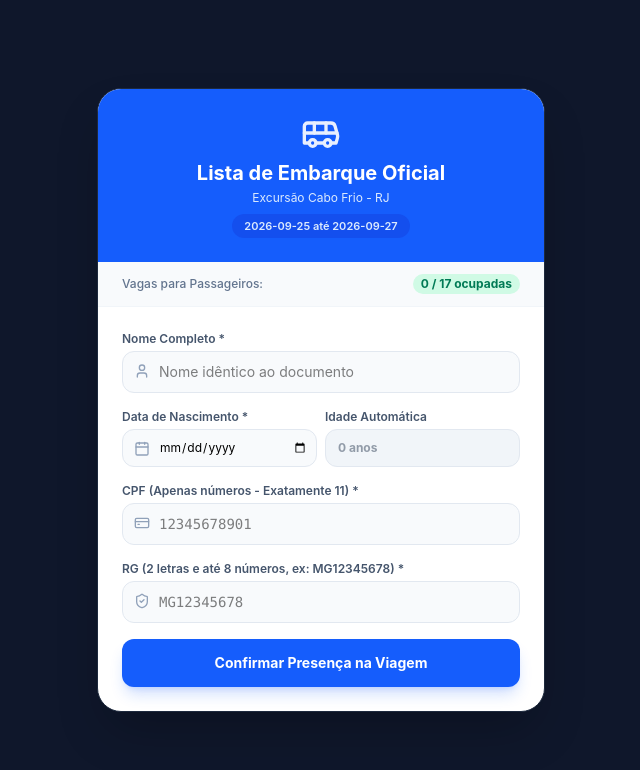
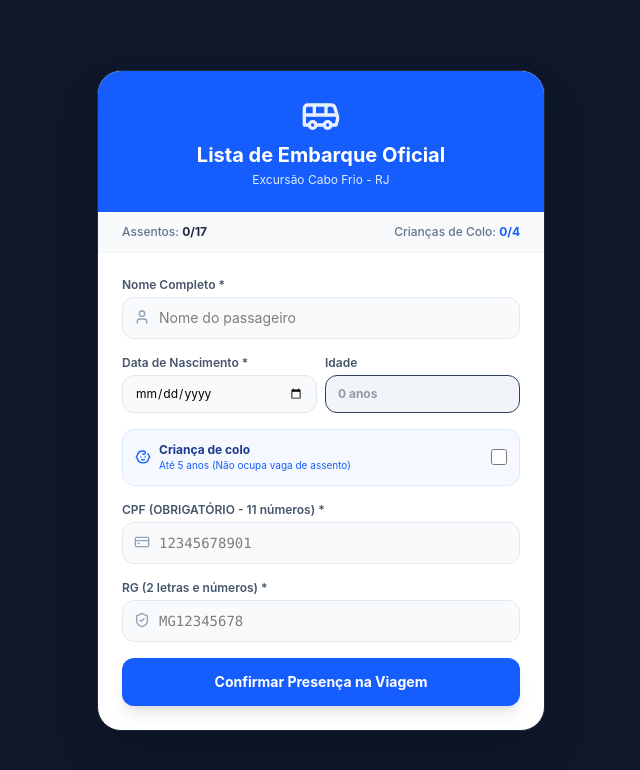
Before and after one commit to matheusnascimento21/Van-app, a React (Vite) app: page /cadastro in a window 1280 px wide. Shown: the top 770 px of the page, without its empty margins (319-959 px from the left). Built offline with nearby package versions, Linux system fonts and the light colour scheme.

Commit message:
Adiciona opcao de crianca de colo, CPF obrigatorio e ajusta ordem do manifesto na impressao

```diff
--- a/src/components/CadastroPassageiro.jsx
+++ b/src/components/CadastroPassageiro.jsx
@@ -1,11 +1,10 @@
 import React, { useState } from 'react';
 import { useParams } from 'react-router-dom';
-import { CheckCircle2, AlertCircle, Bus, User, CreditCard, ShieldCheck, Calendar } from 'lucide-react';
+import { CheckCircle2, AlertCircle, Bus, User, CreditCard, ShieldCheck, Calendar, Baby } from 'lucide-react';
 
 export default function CadastroPassageiro() {
   const { viagemId } = useParams();
 
-  // Recupera dados da viagem
   const [viagem] = useState(() => {
     const salva = localStorage.getItem(`viagem_${viagemId}`);
     return salva ? JSON.parse(salva) : {
@@ -29,16 +28,21 @@ export default function CadastroPassageiro() {
     dataNascimento: '',
     idade: '',
     cpf: '',
-    rg: ''
+    rg: '',
+    isCriancaColo: false
   });
 
   const [sucesso, setSucesso] = useState(false);
   const [erro, setErro] = useState('');
 
+  // Contagem de passageiros com assento e crianças de colo
+  const passageirosAssento = passageiros.filter(p => !p.isCriancaColo);
+  const criancasColo = passageiros.filter(p => p.isCriancaColo);
+
   const limitePassageiros = viagem.limitePassageiros || (viagem.capacidadeTotal ? viagem.capacidadeTotal - 1 : 17);
-  const estaLotado = passageiros.length >= limitePassageiros;
+  const estaLotadoSemColo = passageirosAssento.length >= limitePassageiros;
+  const limiteColoAtingido = criancasColo.length >= 4;
 
-  // Cálculo automático da idade ao mudar a data de nascimento
   const handleDataNascimentoChange = (e) => {
     const dataNasc = e.target.value;
     let idadeCalculada = '';
@@ -57,13 +61,11 @@ export default function CadastroPassageiro() {
     setForm({ ...form, dataNascimento: dataNasc, idade: idadeCalculada });
   };
 
-  // Tratamento e validação do CPF (Apenas Números - Máx 11)
   const handleCpfChange = (e) => {
     const apenasNumeros = e.target.value.replace(/\D/g, '').slice(0, 11);
     setForm({ ...form, cpf: apenasNumeros });
   };
 
-  // Tratamento e validação do RG (2 Letras + Máx 8 Números, ex: MG12345678)
   const handleRgChange = (e) => {
     let valor = e.target.value.toUpperCase();
     const letras = valor.slice(0, 2).replace(/[^A-Z]/g, '');
@@ -75,14 +77,24 @@ export default function CadastroPassageiro() {
     e.preventDefault();
     setErro('');
 
-    if (estaLotado) {
-      setErro(`Esta viagem atingiu a capacidade máxima de ${limitePassageiros} passageiros.`);
+    // Validações
+    if (!form.isCriancaColo && estaLotadoSemColo) {
+      setErro(`Os assentos desta viagem estão lotados (${limitePassageiros} passageiros).`);
       return;
     }
 
-    // Validações Rígidas
+    if (form.isCriancaColo && limiteColoAtingido) {
+      setErro('O limite máximo de 4 crianças de colo para este veículo foi atingido.');
+      return;
+    }
+
+    if (form.isCriancaColo && (form.idade > 5 || form.idade === '')) {
+      setErro('A opção de criança de colo é válida apenas para crianças de até 5 anos.');
+      return;
+    }
+
     if (form.cpf.length !== 11) {
-      setErro('O CPF deve ter exatamente 11 números.');
+      setErro('O CPF é OBRIGATÓRIO e deve conter exatamente 11 números.');
       return;
     }
 
@@ -92,12 +104,7 @@ export default function CadastroPassageiro() {
       return;
     }
 
-    if (!form.dataNascimento) {
-      setErro('Informe a data de nascimento.');
-      return;
-    }
-
-    const assentoDesignado = passageiros.length + 1;
+    const assentoDesignado = form.isCriancaColo ? 'Colo' : passageirosAssento.length + 1;
 
     const novoPassageiro = {
       id: Date.now(),
@@ -106,6 +113,7 @@ export default function CadastroPassageiro() {
       idade: form.idade,
       cpf: form.cpf,
       rg: form.rg,
+      isCriancaColo: form.isCriancaColo,
       poltrona: assentoDesignado
     };
 
@@ -120,45 +128,39 @@ export default function CadastroPassageiro() {
     <div className="min-h-screen bg-slate-900 flex items-center justify-center p-4 font-sans">
       <div className="w-full max-w-md bg-white rounded-3xl shadow-2xl overflow-hidden border border-slate-800">
 
-        {/* CABEÇALHO */}
         <div className="bg-blue-600 p-6 text-white text-center">
           <Bus className="w-10 h-10 mx-auto mb-2 opacity-90" />
           <h1 className="text-xl font-bold leading-tight">Lista de Embarque Oficial</h1>
           <p className="text-xs text-blue-100 mt-1">{viagem.local}</p>
-          <div className="mt-2 inline-block bg-blue-700/60 text-blue-100 text-[11px] px-3 py-1 rounded-full font-semibold">
-            {viagem.dataIda} até {viagem.dataVolta}
+        </div>
+
+        {/* STATUS DAS VAGAS */}
+        <div className="bg-slate-50 px-6 py-3 border-b border-slate-100 flex justify-between items-center text-xs">
+          <div>
+            <span className="text-slate-500 font-medium">Assentos: </span>
+            <span className="font-bold text-slate-800">{passageirosAssento.length}/{limitePassageiros}</span>
+          </div>
+          <div>
+            <span className="text-slate-500 font-medium">Crianças de Colo: </span>
+            <span className="font-bold text-blue-600">{criancasColo.length}/4</span>
           </div>
         </div>
 
-        {/* CONTADOR DE ASSENTOS */}
-        <div className="bg-slate-50 px-6 py-3 border-b border-slate-100 flex justify-between items-center text-xs">
-          <span className="text-slate-500 font-medium">Vagas para Passageiros:</span>
-          <span className={`font-bold px-2 py-0.5 rounded-full ${estaLotado ? 'bg-red-100 text-red-700' : 'bg-emerald-100 text-emerald-700'}`}>
-            {passageiros.length} / {limitePassageiros} ocupadas
-          </span>
-        </div>
-
-        {/* TELA DE SUCESSO */}
         {sucesso ? (
           <div className="p-8 text-center space-y-4">
             <CheckCircle2 className="w-16 h-16 text-emerald-500 mx-auto" />
             <h2 className="text-xl font-bold text-slate-900">Cadastro Confirmado!</h2>
-            <p className="text-xs text-slate-500">Seu nome já consta na lista oficial de passageiros da viagem.</p>
+            <p className="text-xs text-slate-500">Seu nome já consta na lista oficial da viagem.</p>
 
             <button
-              onClick={() => { setSucesso(false); setForm({ nome: '', dataNascimento: '', idade: '', cpf: '', rg: '' }); }}
-              disabled={estaLotado}
-              className={`w-full py-3 rounded-xl text-xs font-bold transition ${
-                estaLotado ? 'bg-slate-200 text-slate-400 cursor-not-allowed' : 'bg-slate-900 text-white hover:bg-slate-800'
-              }`}
+              onClick={() => { setSucesso(false); setForm({ nome: '', dataNascimento: '', idade: '', cpf: '', rg: '', isCriancaColo: false }); }}
+              className="w-full bg-slate-900 text-white font-bold py-3 rounded-xl text-xs"
             >
-              {estaLotado ? 'Ônibus Lotado' : 'Cadastrar Outro Passageiro'}
+              Cadastrar Outro Passageiro
             </button>
           </div>
         ) : (
-          /* FORMULÁRIO DE CADASTRO */
           <form onSubmit={handleSubmit} className="p-6 space-y-4">
-
             {erro && (
               <div className="bg-red-50 border border-red-200 text-red-700 p-3 rounded-xl text-xs flex items-center gap-2">
                 <AlertCircle className="w-4 h-4 shrink-0" />
@@ -173,11 +175,10 @@ export default function CadastroPassageiro() {
                 <input
                   type="text"
                   required
-                  disabled={estaLotado}
-                  placeholder="Nome idêntico ao documento"
+                  placeholder="Nome do passageiro"
                   value={form.nome}
                   onChange={(e) => setForm({ ...form, nome: e.target.value })}
-                  className="w-full bg-slate-50 border border-slate-200 rounded-xl pl-9 pr-3 py-2.5 text-sm focus:ring-2 focus:ring-blue-500 outline-none"
+                  className="w-full bg-slate-50 border border-slate-200 rounded-xl pl-9 pr-3 py-2.5 text-sm outline-none"
                 />
               </div>
             </div>
@@ -185,74 +186,80 @@ export default function CadastroPassageiro() {
             <div className="grid grid-cols-2 gap-2">
               <div>
                 <label className="block text-xs font-semibold text-slate-600 mb-1">Data de Nascimento *</label>
-                <div className="relative">
-                  <Calendar className="w-4 h-4 text-slate-400 absolute left-3 top-3" />
-                  <input
-                    type="date"
-                    required
-                    disabled={estaLotado}
-                    value={form.dataNascimento}
-                    onChange={handleDataNascimentoChange}
-                    className="w-full bg-slate-50 border border-slate-200 rounded-xl pl-9 pr-2 py-2.5 text-xs focus:ring-2 focus:ring-blue-500 outline-none"
-                  />
-                </div>
+                <input
+                  type="date"
+                  required
+                  value={form.dataNascimento}
+                  onChange={handleDataNascimentoChange}
+                  className="w-full bg-slate-50 border border-slate-200 rounded-xl px-3 py-2.5 text-xs outline-none"
+                />
               </div>
 
               <div>
-                <label className="block text-xs font-semibold text-slate-600 mb-1">Idade Automática</label>
+                <label className="block text-xs font-semibold text-slate-600 mb-1">Idade</label>
                 <input
                   type="text"
                   readOnly
                   placeholder="0 anos"
                   value={form.idade !== '' ? `${form.idade} anos` : ''}
-                  className="w-full bg-slate-100 border border-slate-200 rounded-xl px-3 py-2.5 text-xs font-bold text-slate-700 outline-none cursor-not-allowed"
+                  className="w-full bg-slate-100 border rounded-xl px-3 py-2.5 text-xs font-bold text-slate-700 outline-none"
+                />
+              </div>
+            </div>
+
+            {/* CHECKBOX CRIANÇA DE COLO */}
+            <div className="bg-blue-50/60 p-3 rounded-xl border border-blue-100 flex items-center justify-between">
+              <div className="flex items-center gap-2">
+                <Baby className="w-4 h-4 text-blue-600" />
+                <div>
+                  <p className="text-xs font-bold text-blue-900">Criança de colo</p>
+                  <p className="text-[10px] text-blue-600">Até 5 anos (Não ocupa vaga de assento)</p>
+                </div>
+              </div>
+              <input
+                type="checkbox"
+                checked={form.isCriancaColo}
+                onChange={(e) => setForm({ ...form, isCriancaColo: e.target.checked })}
+                className="w-4 h-4 text-blue-600 rounded outline-none cursor-pointer"
+              />
+            </div>
+
+            <div>
+              <label className="block text-xs font-semibold text-slate-600 mb-1">CPF (OBRIGATÓRIO - 11 números) *</label>
+              <div className="relative">
+                <CreditCard className="w-4 h-4 text-slate-400 absolute left-3 top-3" />
+                <input
+                  type="text"
+                  required
+                  maxLength={11}
+                  placeholder="12345678901"
+                  value={form.cpf}
+                  onChange={handleCpfChange}
+                  className="w-full bg-slate-50 border border-slate-200 rounded-xl pl-9 pr-3 py-2.5 text-sm font-mono outline-none"
                 />
               </div>
             </div>
 
             <div>
-              <label className="block text-xs font-semibold text-slate-600 mb-1">CPF (Apenas números - Exatamente 11) *</label>
-              <div className="relative">
-                <CreditCard className="w-4 h-4 text-slate-400 absolute left-3 top-3" />
-                <input
-                  type="text"
-                  required
-                  disabled={estaLotado}
-                  maxLength={11}
-                  placeholder="12345678901"
-                  value={form.cpf}
-                  onChange={handleCpfChange}
-                  className="w-full bg-slate-50 border border-slate-200 rounded-xl pl-9 pr-3 py-2.5 text-sm font-mono focus:ring-2 focus:ring-blue-500 outline-none"
-                />
-              </div>
-            </div>
-
-            <div>
-              <label className="block text-xs font-semibold text-slate-600 mb-1">RG (2 letras e até 8 números, ex: MG12345678) *</label>
+              <label className="block text-xs font-semibold text-slate-600 mb-1">RG (2 letras e números) *</label>
               <div className="relative">
                 <ShieldCheck className="w-4 h-4 text-slate-400 absolute left-3 top-3" />
                 <input
                   type="text"
                   required
-                  disabled={estaLotado}
                   placeholder="MG12345678"
                   value={form.rg}
                   onChange={handleRgChange}
-                  className="w-full bg-slate-50 border border-slate-200 rounded-xl pl-9 pr-3 py-2.5 text-sm font-mono uppercase focus:ring-2 focus:ring-blue-500 outline-none"
+                  className="w-full bg-slate-50 border border-slate-200 rounded-xl pl-9 pr-3 py-2.5 text-sm font-mono uppercase outline-none"
                 />
               </div>
             </div>
 
             <button
               type="submit"
-              disabled={estaLotado}
-              className={`w-full py-3.5 rounded-xl text-sm font-bold shadow-lg transition ${
-                estaLotado
-                  ? 'bg-slate-300 text-slate-500 cursor-not-allowed shadow-none'
-                  : 'bg-blue-600 hover:bg-blue-700 text-white shadow-blue-600/20'
-              }`}
+              className="w-full bg-blue-600 hover:bg-blue-700 text-white py-3.5 rounded-xl text-sm font-bold shadow-lg"
             >
-              {estaLotado ? 'Capacidade Máxima Atingida' : 'Confirmar Presença na Viagem'}
+              Confirmar Presença na Viagem
             </button>
           </form>
         )}
--- a/src/components/HubDashboard.jsx
+++ b/src/components/HubDashboard.jsx
@@ -19,7 +19,7 @@ import {
 export default function HubDashboard() {
   const navigate = useNavigate();
 
-  // RECUPERA O UTILIZADOR LOGADO NA SESSÃO
+  // RECUPERA O USUÁRIO LOGADO NA SESSÃO
   const sessaoAtiva = (() => {
     const s = localStorage.getItem('expresstour_sessao');
     return s ? JSON.parse(s) : { email: 'matheusnascimento.mat@gmail.com', nome: 'Matheus Nascimento' };
@@ -27,7 +27,7 @@ export default function HubDashboard() {
 
   const userEmail = sessaoAtiva.email.toLowerCase().trim();
 
-  // CHAVES ISOLADAS POR UTILIZADOR NO LOCALSTORAGE
+  // CHAVES ISOLADAS POR USUÁRIO NO LOCALSTORAGE
   const KEY_VEICULOS = `veiculos_${userEmail}`;
   const KEY_MOTORISTAS = `motoristas_${userEmail}`;
   const KEY_VIAGENS = `viagens_${userEmail}`;
@@ -121,7 +121,7 @@ export default function HubDashboard() {
   };
 
   const handleExcluirViagem = (id) => {
-    if (confirm('Tem certeza que deseja excluir esta viagem do seu registo?')) {
+    if (confirm('Tem certeza que deseja excluir esta viagem do seu registro?')) {
       const atualizadas = viagens.filter(v => v.id !== id);
       setViagens(atualizadas);
       localStorage.setItem(KEY_VIAGENS, JSON.stringify(atualizadas));
@@ -226,7 +226,7 @@ export default function HubDashboard() {
         }
       `}</style>
 
-      {/* BARRA SUPERIOR MOBILE COM A LOGO VETORIAL NATIVA */}
+      {/* BARRA SUPERIOR MOBILE */}
       <div className="md:hidden bg-slate-900 text-white p-4 flex justify-between items-center sticky top-0 z-40 shadow-md no-print">
         <div className="flex items-center gap-2.5">
           <div className="w-8 h-8 rounded-xl bg-[#0d2238] p-1 border border-slate-700 shrink-0 flex items-center justify-center">
@@ -250,7 +250,7 @@ export default function HubDashboard() {
 
       {menuAberto && <div onClick={() => setMenuAberto(false)} className="fixed inset-0 bg-slate-950/60 backdrop-blur-sm z-40 md:hidden no-print" />}
 
-      {/* SIDEBAR DE NAVEGAÇÃO COM A LOGO VETORIAL NATIVA */}
+      {/* SIDEBAR DE NAVEGAÇÃO DA CONTA */}
       <aside className={`fixed md:sticky top-0 left-0 h-screen w-72 md:w-64 bg-slate-900 text-slate-300 flex flex-col shrink-0 shadow-2xl md:shadow-none transition-transform duration-300 z-50 no-print ${menuAberto ? 'translate-x-0' : '-translate-x-full md:translate-x-0'}`}>
         <div className="p-6 border-b border-slate-800 flex items-center justify-between">
           <div className="flex items-center gap-3">
@@ -480,33 +480,34 @@ export default function HubDashboard() {
                   </div>
                 </div>
 
+                {/* TABELA AJUSTADA: POLTRONA | NOME COMPLETO | CPF | RG */}
                 <div className="space-y-2">
                   <h3 className="text-xs font-bold uppercase">Relação Oficial de Passageiros Cadastrados:</h3>
                   <table className="w-full text-left text-xs border-collapse border border-slate-300">
                     <thead>
                       <tr className="bg-slate-100 border-b border-slate-300 font-bold">
-                        <th className="p-2 border-r w-12 text-center">Pol.</th>
-                        <th className="p-2 border-r">Nome do Passageiro</th>
-                        <th className="p-2 border-r">Data Nasc.</th>
-                        <th className="p-2 border-r">Idade</th>
+                        <th className="p-2 border-r w-16 text-center">Pol.</th>
+                        <th className="p-2 border-r">Nome Completo</th>
                         <th className="p-2 border-r">CPF</th>
-                        <th className="p-2">RG</th>
+                        <th className="p-2">RG / Doc Identidade</th>
                       </tr>
                     </thead>
                     <tbody>
                       {getPassageirosViagem(viagemSelecionadaNota.id).length > 0 ? (
                         getPassageirosViagem(viagemSelecionadaNota.id).map((p, idx) => (
                           <tr key={p.id || idx} className="border-b">
-                            <td className="p-2 border-r text-center font-bold">{p.poltrona || idx + 1}</td>
-                            <td className="p-2 border-r font-semibold">{p.nome}</td>
-                            <td className="p-2 border-r">{p.dataNascimento}</td>
-                            <td className="p-2 border-r">{p.idade} anos</td>
+                            <td className="p-2 border-r text-center font-bold">
+                              {p.isCriancaColo ? 'COLO' : (p.poltrona || idx + 1)}
+                            </td>
+                            <td className="p-2 border-r font-semibold">
+                              {p.nome} {p.isCriancaColo && <span className="text-[10px] text-blue-600 font-normal">(Criança de Colo)</span>}
+                            </td>
                             <td className="p-2 border-r font-mono">{p.cpf}</td>
                             <td className="p-2 font-mono uppercase">{p.rg}</td>
                           </tr>
                         ))
                       ) : (
-                        <tr><td colSpan="6" className="p-4 text-center text-slate-400">Nenhum passageiro cadastrado ainda.</td></tr>
+                        <tr><td colSpan="4" className="p-4 text-center text-slate-400">Nenhum passageiro cadastrado ainda.</td></tr>
                       )}
                     </tbody>
                   </table>
```
